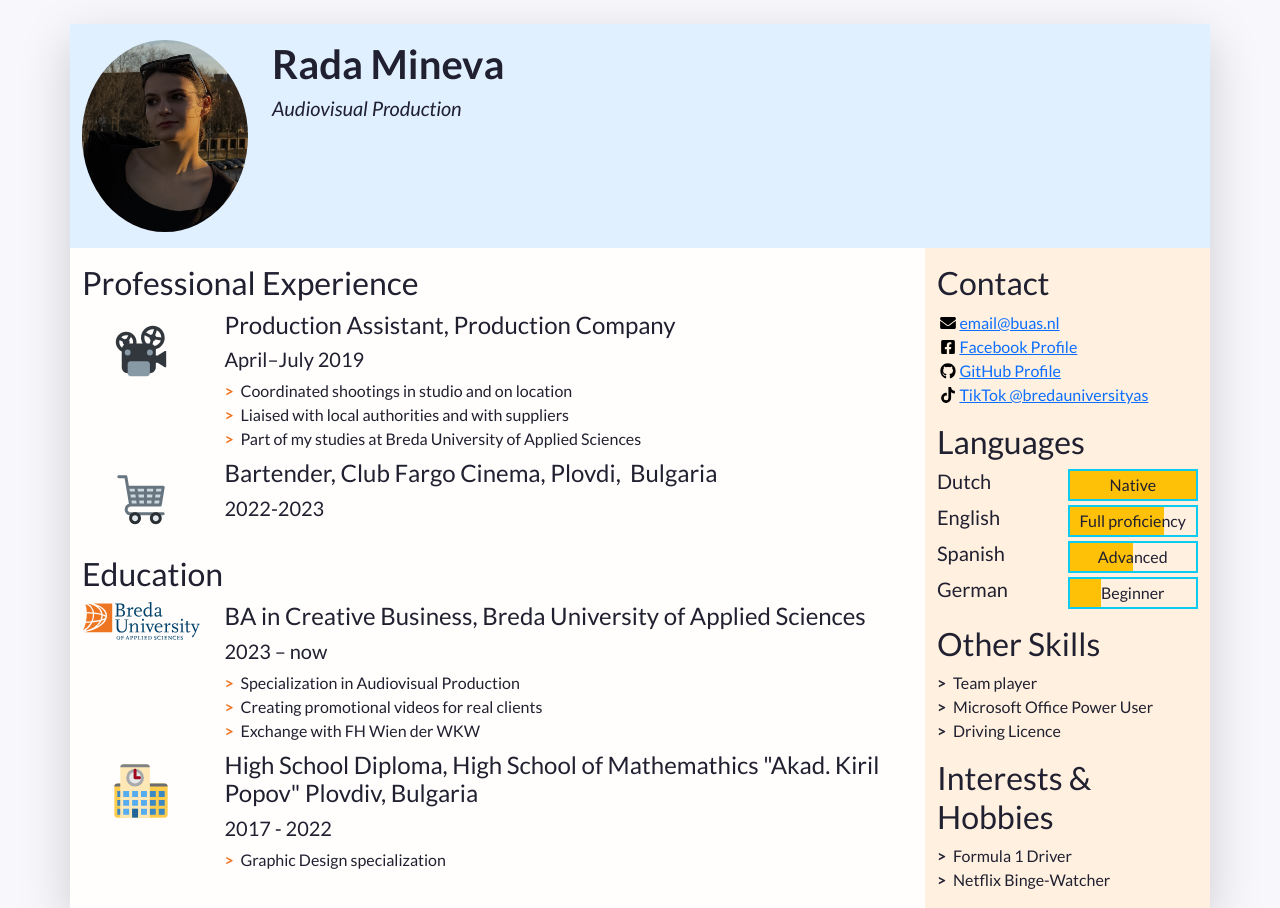
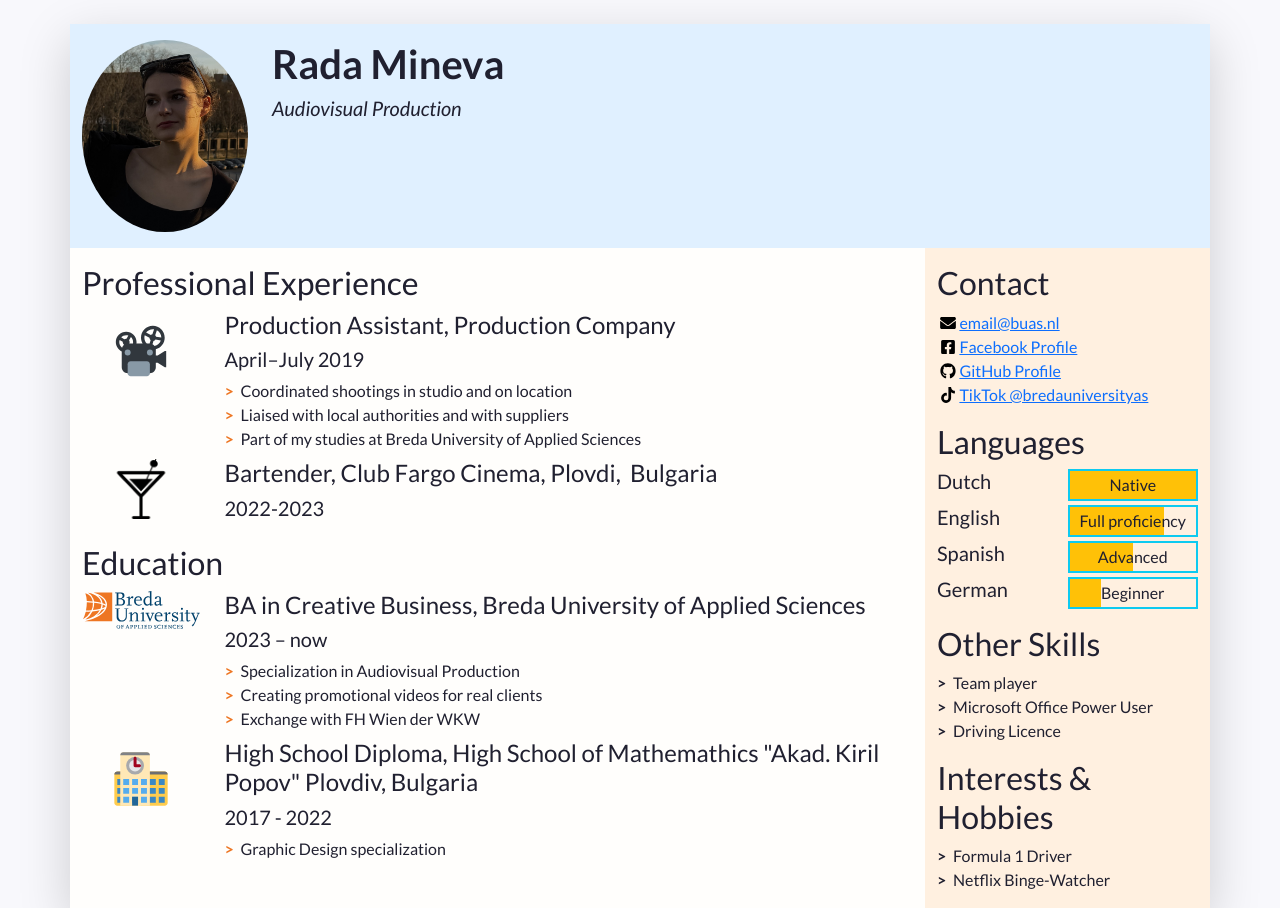
Before and after one commit to radamineva/radamineva_232176_CV, a plain HTML site: page index.html in a window 1280 px wide. Shown: the top 908 px of the page. Drawn offline with nearby package versions, Linux system fonts and the light colour scheme.

Commit message:
add icon

```diff
--- a/index.html
+++ b/index.html
@@ -99,7 +99,7 @@
               <li class="biography-item row mb-2">
                 <div class="logo-container col-3 col-sm-2 col-md-3 col-lg-2">
                 <!-- We're using a grid inside a grid so we can align logos and text -->
-                  <img class="biography-logo mw-100 d-block mx-auto" src="images/employers/trolley.svg" alt="Company logo" width="80">
+                  <img class="biography-logo mw-100 d-block mx-auto" src="images/employers/bartendingicon.png" alt="Company logo" width="60" height="60">
                 </div>
                 <div class="biography-contents col-9 col-sm-10 col-md-9 col-lg-10">
                   <h4>Bartender, Club Fargo Cinema, Plovdi,&nbsp; Bulgaria</h4>
```
Also changed, not shown: images/employers/bartendingicon.png (added).
